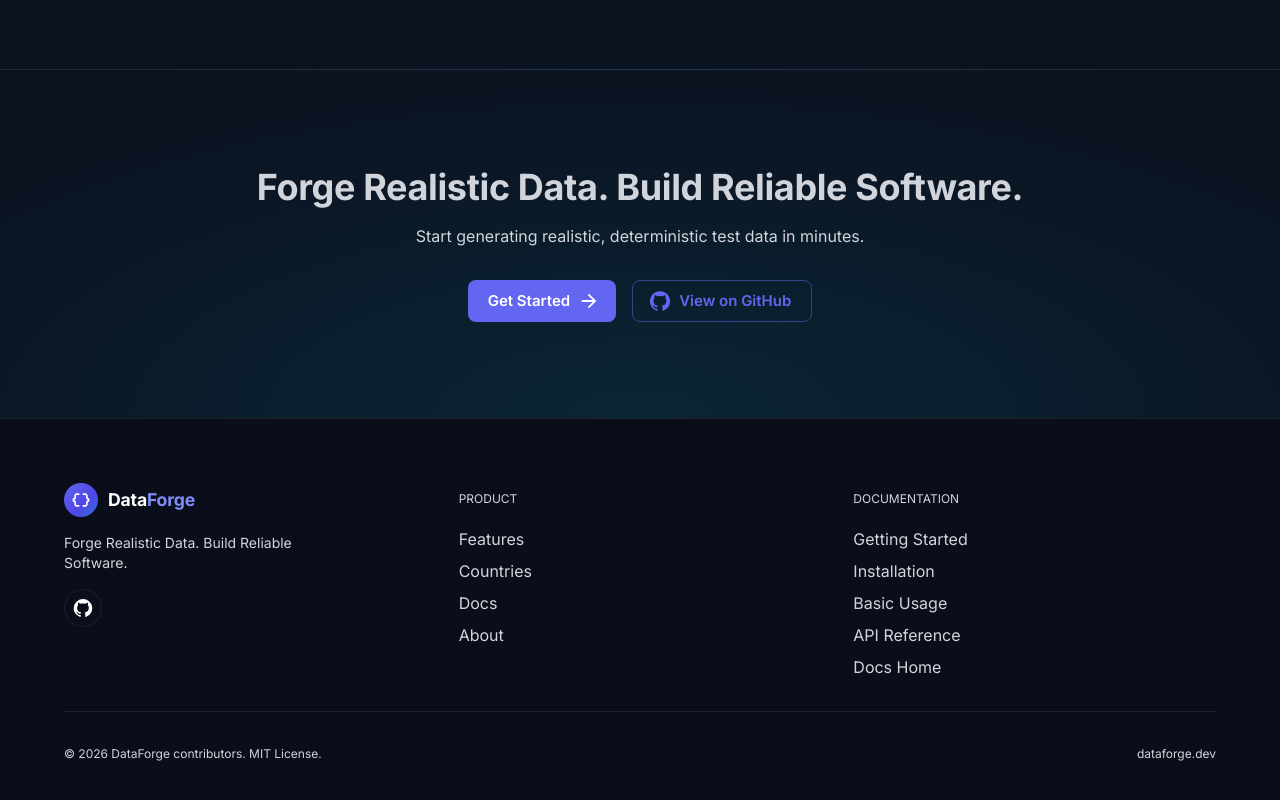
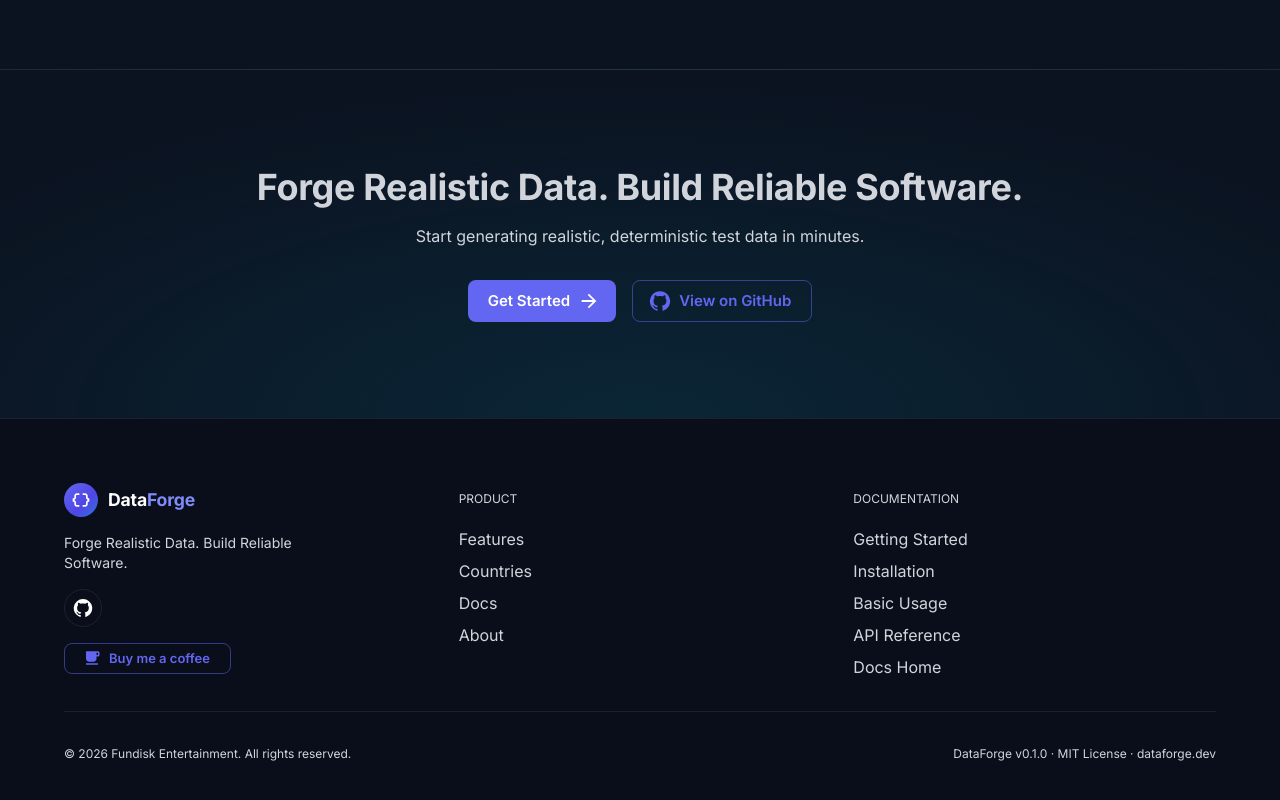
Before and after one commit to masterzdran/dataforge-site, a Next.js app: page / in a window 1280 px wide. Shown: the part 4108-4908 px from the top of the page. Built offline with nearby package versions, Linux system fonts and the light colour scheme; what @mui/material-nextjs would draw is missing.

Commit message:
feat: Fundisk copyright, build version, Buy Me a Coffee

```diff
--- a/src/app/layout.tsx
+++ b/src/app/layout.tsx
@@ -4,6 +4,7 @@
 import { Footer } from "@/components/Footer";
 import { ThemeRegistry } from "@/theme";
 import { SITE_URL, SUBHEADLINE, TAGLINE } from "@/utils/site";
+import pkg from "../../package.json";
 
 const inter = Inter({ subsets: ["latin"], variable: "--font-inter", display: "swap" });
 const jetbrainsMono = JetBrains_Mono({
@@ -80,7 +81,7 @@
           <main id="main-content" style={{ minHeight: "60vh" }}>
             {children}
           </main>
-          <Footer />
+          <Footer version={pkg.version} />
         </ThemeRegistry>
       </body>
     </html>
--- a/src/components/Footer.tsx
+++ b/src/components/Footer.tsx
@@ -1,8 +1,9 @@
 "use client";
 
-import { GitHub as GitHubIcon } from "@mui/icons-material";
+import { GitHub as GitHubIcon, LocalCafe as LocalCafeIcon } from "@mui/icons-material";
 import {
   Box,
+  Button,
   Container,
   Divider,
   IconButton,
@@ -12,7 +13,7 @@
 } from "@mui/material";
 import Link from "next/link";
 import { Logo } from "@/components/Logo";
-import { GITHUB_URL, NAV_LINKS, SITE_URL, TAGLINE } from "@/utils/site";
+import { BMC_URL, GITHUB_URL, NAV_LINKS, SITE_URL, TAGLINE } from "@/utils/site";
 
 const DOC_LINKS = [
   { label: "Getting Started", href: "/docs/getting-started/" },
@@ -28,7 +29,7 @@
   { label: "Docs Home", href: "/docs/" },
 ];
 
-export function Footer() {
+export function Footer({ version }: { version: string }) {
   return (
     <Box
       component="footer"
@@ -62,6 +63,18 @@
             >
               <GitHubIcon fontSize="small" />
             </IconButton>
+            <Button
+              component="a"
+              href={BMC_URL}
+              target="_blank"
+              rel="noopener noreferrer"
+              variant="outlined"
+              size="small"
+              startIcon={<LocalCafeIcon />}
+              aria-label="Buy the maintainers a coffee"
+            >
+              Buy me a coffee
+            </Button>
           </Stack>
 
           <Box component="nav" aria-label="Footer navigation">
@@ -110,13 +123,22 @@
         </Box>
 
         <Divider sx={{ my: 4 }} />
-        <Box sx={{ display: "flex", flexWrap: "wrap", gap: 1.5, justifyContent: "space-between" }}>
+        <Box
+          sx={{
+            display: "flex",
+            flexWrap: "wrap",
+            gap: 1.5,
+            rowGap: 0.5,
+            justifyContent: "space-between",
+            alignItems: "center",
+          }}
+        >
           <Typography variant="caption" sx={{ color: "text.secondary" }}>
-            © 2026 DataForge contributors. MIT License.{" "}
+            © 2026 Fundisk Entertainment. All rights reserved.{" "}
             {/* ponytail: static year, cacheComponents forbids new Date() */}
           </Typography>
           <Typography variant="caption" sx={{ color: "text.secondary" }}>
-            {SITE_URL.replace(/^https:\/\//, "")}
+            DataForge v{version} · MIT License · {SITE_URL.replace(/^https:\/\//, "")}
           </Typography>
         </Box>
       </Container>
--- a/src/utils/site.ts
+++ b/src/utils/site.ts
@@ -1,6 +1,7 @@
 // ponytail: single source of truth for URLs and brand copy
 export const SITE_URL = "https://dataforge.dev"; // ponytail: replace with real domain before launch
 export const GITHUB_URL = "https://github.com/dataforge-net/dataforge"; // ponytail: replace with real repo
+export const BMC_URL = "https://www.buymeacoffee.com/dataforge"; // ponytail: replace with real Buy Me a Coffee handle
 
 export const TAGLINE = "Forge Realistic Data. Build Reliable Software.";
 export const SUBHEADLINE =
```
